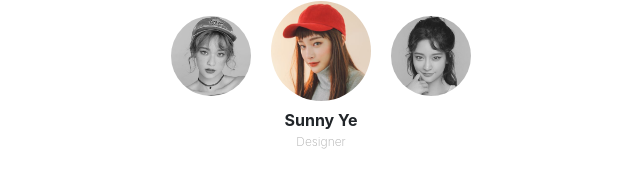
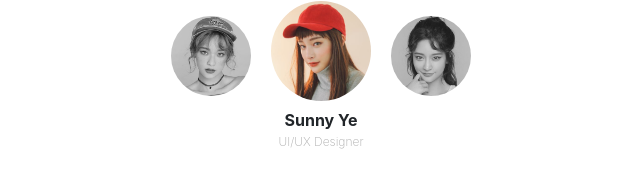
Before and after one commit to redhook18/simple-landing-page, a plain HTML site: page index.html in a window 1280 px wide. Shown: the part 1482-1660 px from the top of the page, 319-959 px from the left. Drawn offline with nearby package versions, Linux system fonts and the light colour scheme; a web font is replaced by a local one.

Commit message:
ubah kata designer

```diff
--- a/index.html
+++ b/index.html
@@ -150,7 +150,7 @@
         <div class="row justify-content-center info-text">
           <div class="col-lg text-center">
             <h5>Sunny Ye</h5>
-            <p>Designer</p>
+            <p>UI/UX Designer</p>
           </div>
         </div>
       </section>
```
